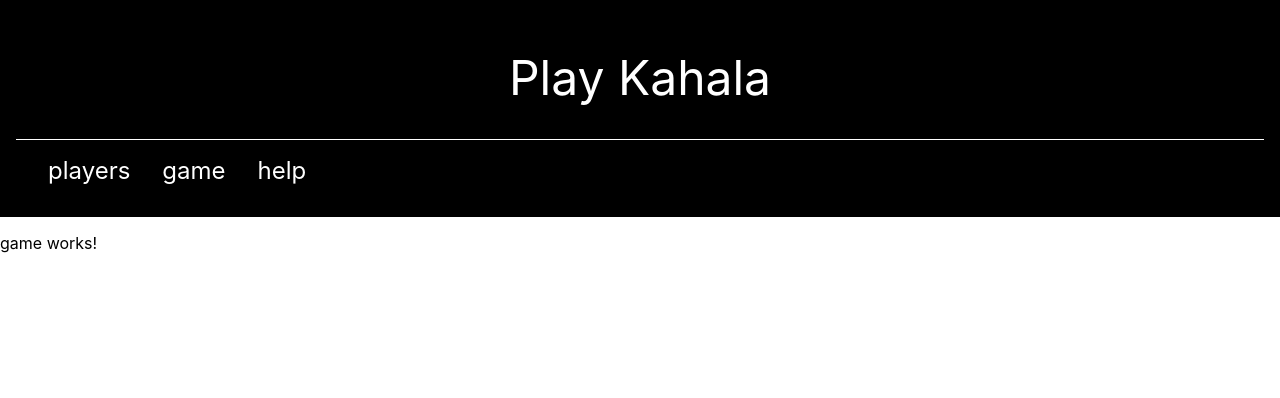
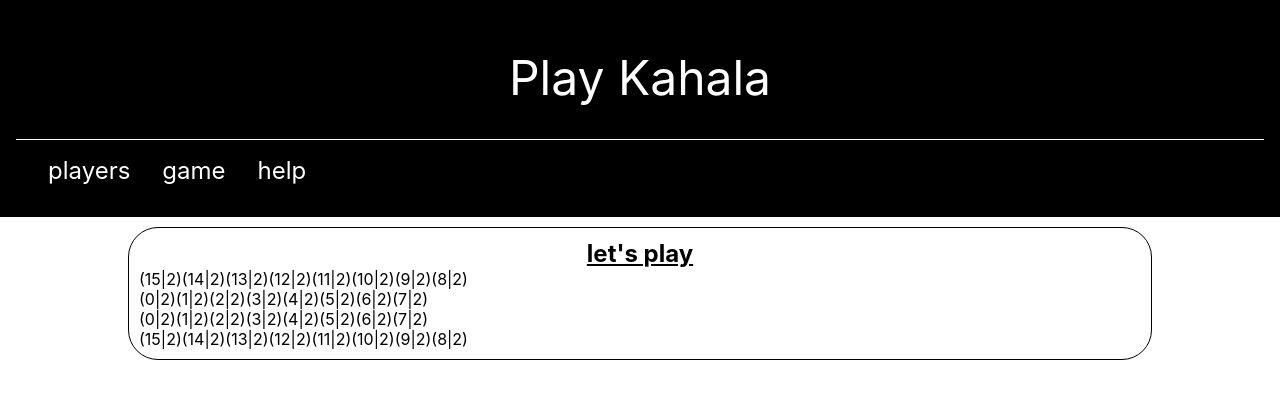
Before and after one commit to tike/kahala, an Angular app: page /game in a window 1280 px wide. Shown: the top 398 px of the page. Built offline with nearby package versions, Linux system fonts and the light colour scheme; what angular-in-memory-web-api would draw is missing.

Commit message:
basic layout and wiring for game

```diff
--- a/src/app/game/game.component.html
+++ b/src/app/game/game.component.html
@@ -1,3 +1,25 @@
-<p>
-  game works!
-</p>
+<div class="container">
+  <div class="box">
+    <h1>let's play</h1>
+    <div class="board">
+      <div class="halfboard">
+        <div>
+          <span *ngFor="let field of getOuterRow(0)">({{field.getID()}}|{{field.getStones()}})</span>
+        </div>
+        <div>
+          <span *ngFor="let field of getInnerRow(0)">({{field.getID()}}|{{field.getStones()}})</span>
+        </div>
+      </div>
+
+      <div class="halfboard">
+        <div>
+          <span *ngFor="let field of getInnerRow(1)">({{field.getID()}}|{{field.getStones()}})</span>
+        </div>
+
+        <div>
+          <span *ngFor="let field of getOuterRow(1)">({{field.getID()}}|{{field.getStones()}})</span>
+        </div>
+      </div>
+    </div>
+  </div>
+</div>
--- a/src/app/game/game.component.scss
+++ b/src/app/game/game.component.scss
@@ -0,0 +1,5 @@
+@import "../../_mixins.scss";
+
+.container {
+  @include centeredContainer(80%);
+}
--- a/src/app/game/game.component.ts
+++ b/src/app/game/game.component.ts
@@ -1,4 +1,8 @@
 import { Component, OnInit } from '@angular/core';
+
+import { Field } from '../models/field';
+
+import { GameService } from '../services/game.service';
 
 @Component({
   selector: 'app-game',
@@ -7,9 +11,18 @@ import { Component, OnInit } from '@angular/core';
 })
 export class GameComponent implements OnInit {
 
-  constructor() { }
+  constructor(private gameSvc: GameService) { }
 
   ngOnInit() {
+    this.gameSvc.getScore(0);
+  }
+
+  getOuterRow(playerid: number): Field[] {
+    return this.gameSvc.getOuterRow(playerid);
+  }
+
+  getInnerRow(playerid: number): Field[] {
+    return this.gameSvc.getInnerRow(playerid);
   }
 
 }
```
